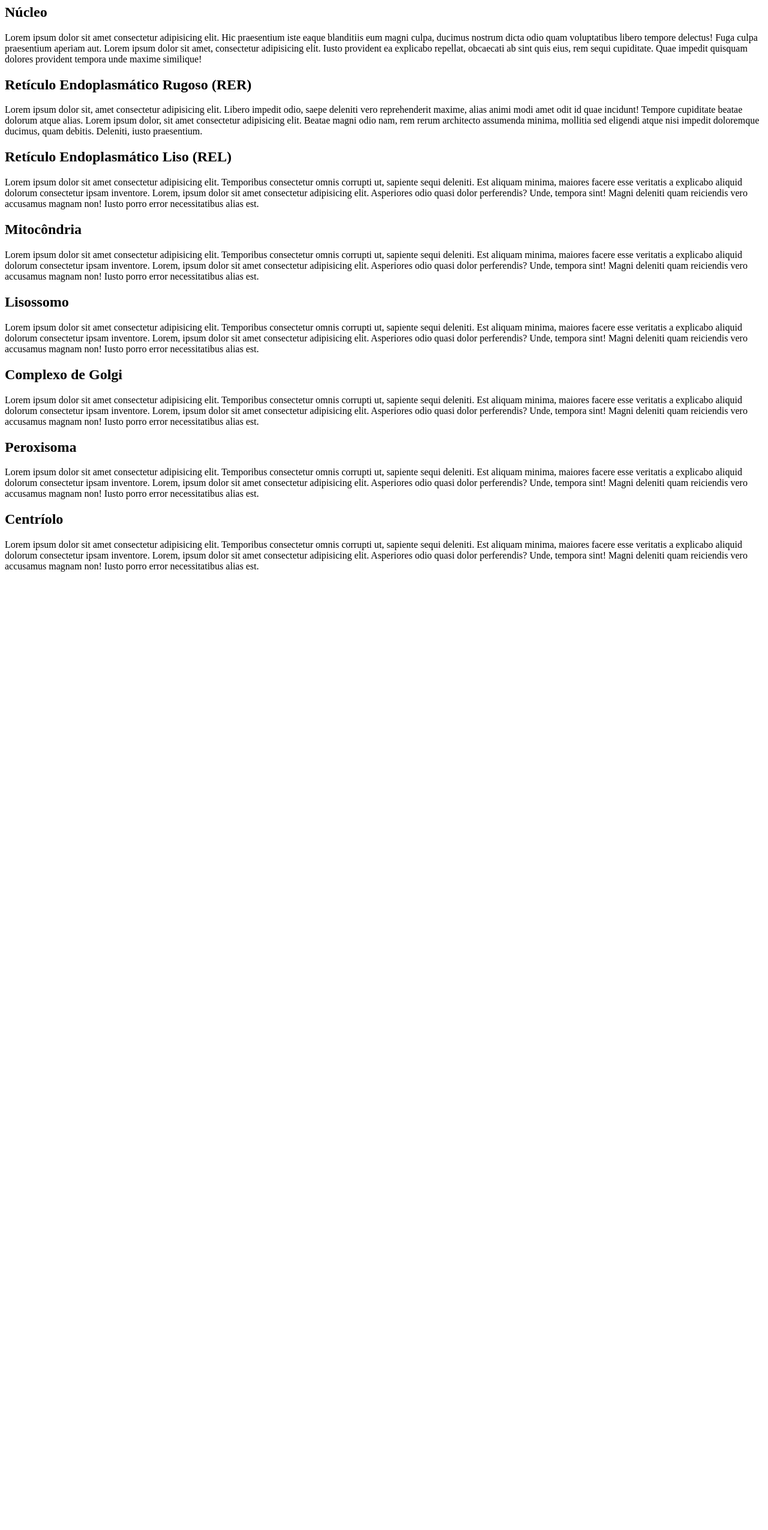
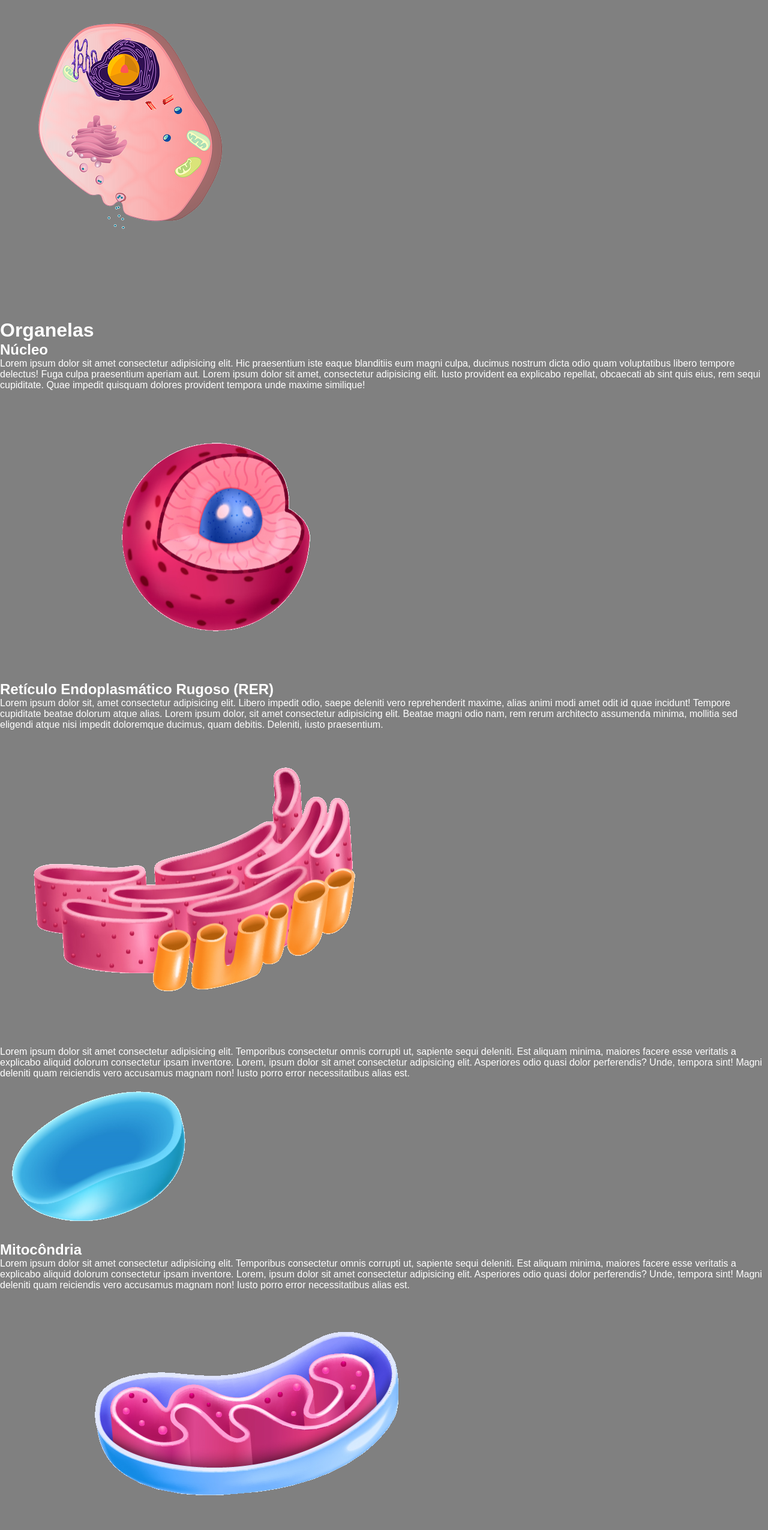
Before and after one commit to colacco/projeto-cell, a plain HTML site: page index.html in a window 1280 px wide. Shown: the part 194-2744 px from the top of the page at 60% size. Before the commit the page ends 1163 px from the top, so only its background shows below. Drawn offline with Linux system fonts and the light colour scheme.

Commit message:
add images and footer

```diff
--- a/index.html
+++ b/index.html
@@ -7,44 +7,99 @@
     <link rel="stylesheet" href="style.css">
 </head>
 <body>
-    <section>
+    <section id="cell">
+        <div>
             <h1>Célula Eucarionte (Animal)</h1>
             <p>Lorem ipsum dolor sit amet consectetur adipisicing elit. Illum nihil perferendis quibusdam cumque vel mollitia ut optio aliquam exercitationem, aut velit asperiores provident ea magnam. Molestiae vel reprehenderit accusantium maiores. Lorem ipsum dolor sit amet consectetur adipisicing elit. Suscipit cumque autem officiis dolorem fuga quas possimus illo ab ducimus explicabo laudantium sed eos temporibus nulla beatae labore saepe, reprehenderit similique.</p>
+        </div>
+        <div>
+            <img src="images/animal-cell.png" alt="animal-cell">
+        </div>
     </section>
 
     <h1>Organelas</h1>
 
-    <section>
+    <section id="nucleus">
+        <div>
             <h2>Núcleo</h2>
             <p>Lorem ipsum dolor sit amet consectetur adipisicing elit. Hic praesentium iste eaque blanditiis eum magni culpa, ducimus nostrum dicta odio quam voluptatibus libero tempore delectus! Fuga culpa praesentium aperiam aut. Lorem ipsum dolor sit amet, consectetur adipisicing elit. Iusto provident ea explicabo repellat, obcaecati ab sint quis eius, rem sequi cupiditate. Quae impedit quisquam dolores provident tempora unde maxime similique!</p>
+        </div>
+        <div>
+            <img src="images/nucleus.png" alt="nucleus">
+        </div>
     </section>
-    <section>
+
+    <section id="er">
+        <div>
             <h2>Retículo Endoplasmático Rugoso (RER)</h2>
             <p>Lorem ipsum dolor sit, amet consectetur adipisicing elit. Libero impedit odio, saepe deleniti vero reprehenderit maxime, alias animi modi amet odit id quae incidunt! Tempore cupiditate beatae dolorum atque alias. Lorem ipsum dolor, sit amet consectetur adipisicing elit. Beatae magni odio nam, rem rerum architecto assumenda minima, mollitia sed eligendi atque nisi impedit doloremque ducimus, quam debitis. Deleniti, iusto praesentium.</p>
+        </div>
+        <div>
+            <img src="images/endoplasmic-reticulum.png" alt="endoplasmic-reticulum">
+        </div>
     </section>
-    <section>
-        <h2>Retículo Endoplasmático Liso (REL)</h2>
+
+    <section id="vacuole">
+        <div>
+            <h2></h2>
             <p>Lorem ipsum dolor sit amet consectetur adipisicing elit. Temporibus consectetur omnis corrupti ut, sapiente sequi deleniti. Est aliquam minima, maiores facere esse veritatis a explicabo aliquid dolorum consectetur ipsam inventore. Lorem, ipsum dolor sit amet consectetur adipisicing elit. Asperiores odio quasi dolor perferendis? Unde, tempora sint! Magni deleniti quam reiciendis vero accusamus magnam non! Iusto porro error necessitatibus alias est.</p>
+        </div>
+        <div>
+            <img src="images/vacuole.png" alt="vacuole">
+        </div>
     </section>
-    <section>
+
+    <section id="mitochondria">
+        <div>
             <h2>Mitocôndria</h2>
             <p>Lorem ipsum dolor sit amet consectetur adipisicing elit. Temporibus consectetur omnis corrupti ut, sapiente sequi deleniti. Est aliquam minima, maiores facere esse veritatis a explicabo aliquid dolorum consectetur ipsam inventore. Lorem, ipsum dolor sit amet consectetur adipisicing elit. Asperiores odio quasi dolor perferendis? Unde, tempora sint! Magni deleniti quam reiciendis vero accusamus magnam non! Iusto porro error necessitatibus alias est.</p>
+        </div>
+        <div>
+            <img src="images/mitochondria.png" alt="mitochondria">
+        </div>
     </section>
-    <section>
+
+    <section id="lysosomes">
+        <div>
             <h2>Lisossomo</h2>
             <p>Lorem ipsum dolor sit amet consectetur adipisicing elit. Temporibus consectetur omnis corrupti ut, sapiente sequi deleniti. Est aliquam minima, maiores facere esse veritatis a explicabo aliquid dolorum consectetur ipsam inventore. Lorem, ipsum dolor sit amet consectetur adipisicing elit. Asperiores odio quasi dolor perferendis? Unde, tempora sint! Magni deleniti quam reiciendis vero accusamus magnam non! Iusto porro error necessitatibus alias est.</p>
+        </div>
+        <div>
+            <img src="images/lysosomes.png" alt="lysosomes">
+        </div>
     </section>
-    <section>
+
+    <section id="golgi">
+        <div>
             <h2>Complexo de Golgi</h2>
             <p>Lorem ipsum dolor sit amet consectetur adipisicing elit. Temporibus consectetur omnis corrupti ut, sapiente sequi deleniti. Est aliquam minima, maiores facere esse veritatis a explicabo aliquid dolorum consectetur ipsam inventore. Lorem, ipsum dolor sit amet consectetur adipisicing elit. Asperiores odio quasi dolor perferendis? Unde, tempora sint! Magni deleniti quam reiciendis vero accusamus magnam non! Iusto porro error necessitatibus alias est.</p>
+        </div>
+        <div>
+            <img src="images/golgi.png" alt="golgi-complex">
+        </div>
     </section>
-    <section>
-        <h2>Peroxisoma</h2>
+
+    <section id="microtubules">
+        <div>
+            <h2>Microtúbulos</h2>
             <p>Lorem ipsum dolor sit amet consectetur adipisicing elit. Temporibus consectetur omnis corrupti ut, sapiente sequi deleniti. Est aliquam minima, maiores facere esse veritatis a explicabo aliquid dolorum consectetur ipsam inventore. Lorem, ipsum dolor sit amet consectetur adipisicing elit. Asperiores odio quasi dolor perferendis? Unde, tempora sint! Magni deleniti quam reiciendis vero accusamus magnam non! Iusto porro error necessitatibus alias est.</p>
+        </div>
+        <div>
+            <img src="images/microtubules.png" alt="microtubules">
+        </div>
     </section>
-    <section>
+
+    <section id="centrosome">
+        <div>
             <h2>Centríolo</h2>
             <p>Lorem ipsum dolor sit amet consectetur adipisicing elit. Temporibus consectetur omnis corrupti ut, sapiente sequi deleniti. Est aliquam minima, maiores facere esse veritatis a explicabo aliquid dolorum consectetur ipsam inventore. Lorem, ipsum dolor sit amet consectetur adipisicing elit. Asperiores odio quasi dolor perferendis? Unde, tempora sint! Magni deleniti quam reiciendis vero accusamus magnam non! Iusto porro error necessitatibus alias est.</p>
+        </div>
+        <div>
+            <img src="images/centrosome.png" alt="centrosome">
+        </div>
     </section>
+    <footer>
+        <p>Site desenvolvido por Colaço para fins educativos </p>
+    </footer>
 </body>
 </html>
--- a/style.css
+++ b/style.css
@@ -1 +1,8 @@
 @charset "UTF-8";
+*{
+    margin: 0px;
+    padding: 0px;
+    font-family: Arial, Helvetica, sans-serif;
+    background-color: gray;
+    color: white;
+}
```
Also changed, not shown: images/animal-cell.png (added), images/centrosome.png (added), images/endoplasmic-reticulum.png (added), images/golgi.png (added), images/lysosomes.png (added), images/microtubules.png (added), images/mitochondria.png (added), images/mitochondria2.png (added), images/nucleus.png (added), images/plasma-membrane.png (added), images/ribosome.png (added), images/vacuole.png (added). Lines whose indentation alone changed are shown as unchanged.
